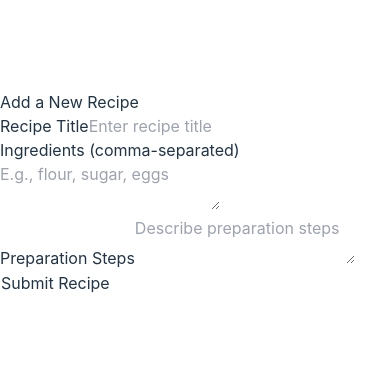
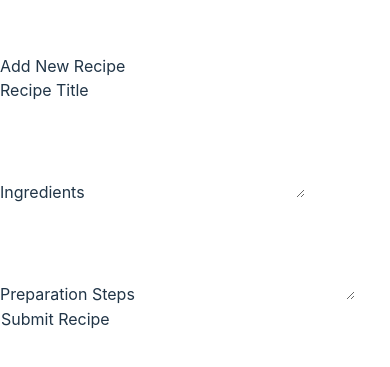
Before and after one commit to awolcoder/alx-fe-reactjs, a React (Vite) app in the folder recipe-sharing-platform/: page /add-recipe in a window 390 px wide. Shown: the part 229-596 px from the top of the page. Built offline with nearby package versions, Linux system fonts and the light colour scheme.

Commit message:
Added responsive AddRecipeForm with validation and Tailwind CSS styling.

```diff
--- a/recipe-sharing-platform/src/components/AddRecipeForm.jsx
+++ b/recipe-sharing-platform/src/components/AddRecipeForm.jsx
@@ -1,100 +1,87 @@
+// src/components/AddRecipeForm.jsx
 import React, { useState } from 'react';
 
 const AddRecipeForm = () => {
-    const [formData, setFormData] = useState({
-        title: '',
-        ingredients: '',
-        steps: '',
-    });
-    const [error, setError] = useState('');
-
-    // Handle input changes
-    const handleChange = (e) => {
-        const { name, value } = e.target;
-        setFormData({ ...formData, [name]: value });
-    };
+  // State variables to store form data
+  const [title, setTitle] = useState('');
+  const [ingredients, setIngredients] = useState('');
+  const [preparationSteps, setPreparationSteps] = useState('');
+  const [errors, setErrors] = useState({}); // State for validation errors
 
   // Handle form submission
   const handleSubmit = (e) => {
-        e.preventDefault();
+    e.preventDefault(); // Prevents default form submission behavior
 
-        // Validation
-        if (!formData.title || !formData.ingredients || !formData.steps) {
-            setError('All fields are required.');
-            return;
+    // Validation logic
+    const formErrors = {};
+    if (!title) formErrors.title = "Title is required"; // Title validation
+    if (!ingredients) formErrors.ingredients = "Ingredients are required"; // Ingredients validation
+    if (!preparationSteps) formErrors.preparationSteps = "Preparation steps are required"; // Preparation steps validation
+
+    // If errors exist, set them in the state
+    if (Object.keys(formErrors).length > 0) {
+      setErrors(formErrors);
+    } else {
+      // If no errors, simulate form submission (e.g., send data to an API)
+      console.log("Form submitted:", { title, ingredients, preparationSteps });
     }
-
-        if (formData.ingredients.split(',').length < 2) {
-            setError('Please include at least two ingredients separated by commas.');
-            return;
-        }
-
-        setError('');
-        console.log('Form Data:', formData);
-
-        // Reset form
-        setFormData({ title: '', ingredients: '', steps: '' });
   };
 
   return (
-        <div className="flex justify-center items-center min-h-screen bg-gray-100">
-            <form
-                onSubmit={handleSubmit}
-                className="w-full max-w-md p-6 bg-white rounded-lg shadow-md"
-            >
-                <h2 className="text-2xl font-semibold text-gray-800 mb-4">Add a New Recipe</h2>
-
-                {error && <p className="text-red-500 text-sm mb-4">{error}</p>}
-
+    <div className="max-w-xl mx-auto p-4 bg-white rounded-lg shadow-md">
+      <h2 className="text-xl font-semibold mb-4">Add New Recipe</h2>
+      <form onSubmit={handleSubmit}>
+        {/* Recipe Title Field */}
         <div className="mb-4">
-                    <label htmlFor="title" className="block text-gray-700 font-medium mb-2">
-                        Recipe Title
-                    </label>
+          <label htmlFor="title" className="block text-sm font-medium text-gray-700">Recipe Title</label>
           <input
             type="text"
             id="title"
             name="title"
-                        value={formData.title}
-                        onChange={handleChange}
-                        className="w-full px-4 py-2 border rounded-md focus:outline-none focus:ring-2 focus:ring-blue-400"
-                        placeholder="Enter recipe title"
+            value={title}
+            onChange={(e) => setTitle(e.target.value)} // Update title state with input value
+            className="w-full px-4 py-2 border border-gray-300 rounded-md"
           />
+          {/* Display error message if title is missing */}
+          {errors.title && <p className="text-red-500 text-xs">{errors.title}</p>}
         </div>
 
+        {/* Ingredients Field */}
         <div className="mb-4">
-                    <label htmlFor="ingredients" className="block text-gray-700 font-medium mb-2">
-                        Ingredients (comma-separated)
-                    </label>
+          <label htmlFor="ingredients" className="block text-sm font-medium text-gray-700">Ingredients</label>
           <textarea
             id="ingredients"
             name="ingredients"
-                        value={formData.ingredients}
-                        onChange={handleChange}
-                        className="w-full px-4 py-2 border rounded-md focus:outline-none focus:ring-2 focus:ring-blue-400"
-                        placeholder="E.g., flour, sugar, eggs"
-                    ></textarea>
+            value={ingredients}
+            onChange={(e) => setIngredients(e.target.value)} // Update ingredients state with input value
+            className="w-full px-4 py-2 border border-gray-300 rounded-md"
+            rows="4"
+          />
+          {/* Display error message if ingredients are missing */}
+          {errors.ingredients && <p className="text-red-500 text-xs">{errors.ingredients}</p>}
         </div>
 
+        {/* Preparation Steps Field */}
         <div className="mb-4">
-                    <label htmlFor="steps" className="block text-gray-700 font-medium mb-2">
-                        Preparation Steps
-                    </label>
+          <label htmlFor="preparationSteps" className="block text-sm font-medium text-gray-700">Preparation Steps</label>
           <textarea
-                        id="steps"
-                        name="steps"
-                        value={formData.steps}
-                        onChange={handleChange}
-                        className="w-full px-4 py-2 border rounded-md focus:outline-none focus:ring-2 focus:ring-blue-400"
-                        placeholder="Describe preparation steps"
-                    ></textarea>
+            id="preparationSteps"
+            name="preparationSteps"
+            value={preparationSteps}
+            onChange={(e) => setPreparationSteps(e.target.value)} // Update preparationSteps state with input value
+            className="w-full px-4 py-2 border border-gray-300 rounded-md"
+            rows="4"
+          />
+          {/* Display error message if preparation steps are missing */}
+          {errors.preparationSteps && <p className="text-red-500 text-xs">{errors.preparationSteps}</p>}
         </div>
 
-                <button
-                    type="submit"
-                    className="w-full bg-blue-500 text-white py-2 px-4 rounded-md hover:bg-blue-600 transition"
-                >
+        {/* Submit Button */}
+        <div className="mb-4 text-center">
+          <button type="submit" className="px-6 py-2 bg-blue-500 text-white rounded-md hover:bg-blue-600">
             Submit Recipe
           </button>
+        </div>
       </form>
     </div>
   );
```
Lines whose indentation alone changed are shown as unchanged.
